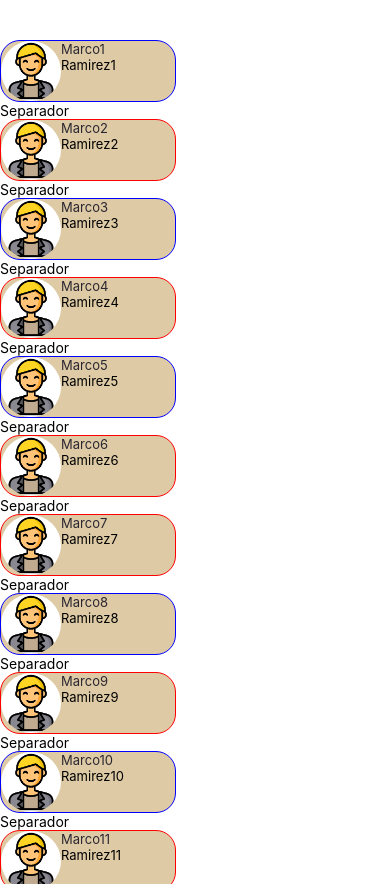
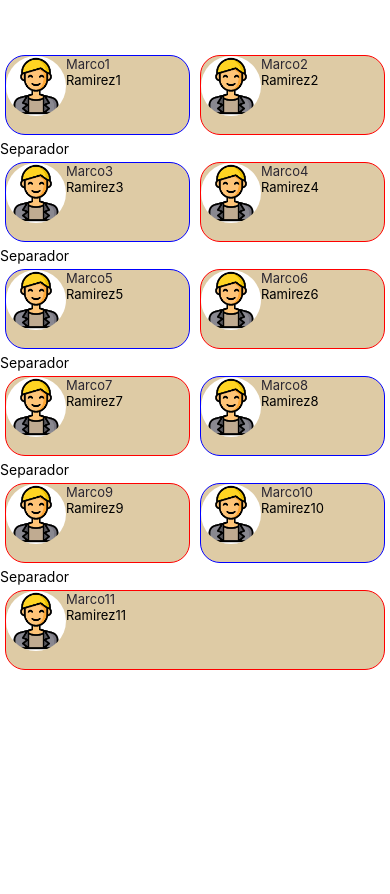
Before and after one commit to MarcoMR4/MateriaProgramacionMovil, a React Native app in the folder Practica/: screen / in a window 390 px wide. Built offline with nearby package versions, Linux system fonts and the light colour scheme.

Commit message:
numColumn

```diff
--- a/Practica/App.js
+++ b/Practica/App.js
@@ -29,8 +29,12 @@ export default function App() {
 
   return (
       <View style={styles.liston}>
+
         <FlatList
           data ={ DATA}
+          horizontal={false}
+          numColumns = {2}
+          pagingEnabled={true}
           renderItem = {( {item : {name, apellido, id, img}}) =>
             <Person
               nombre = {name}
@@ -54,13 +58,9 @@ const styles = StyleSheet.create({
     alignItems: 'center',
   },
   liston: {
-
-    flexDirection: 'row',
-
     width: '100%',
     height: '100%',
-    marginTop: 40,
-
+    marginTop: 50,
   },
   elemento: {
     borderWidth: 1,
--- a/Practica/src/components/Person/index.jsx
+++ b/Practica/src/components/Person/index.jsx
@@ -18,6 +18,7 @@ const Person = ({ nombre, apellido, index, image }) => {
         backgroundColor: CREMITA,
         width: '45%',
         height: 80,
+        margin: 5,
       }}
     >
       <Image
```
